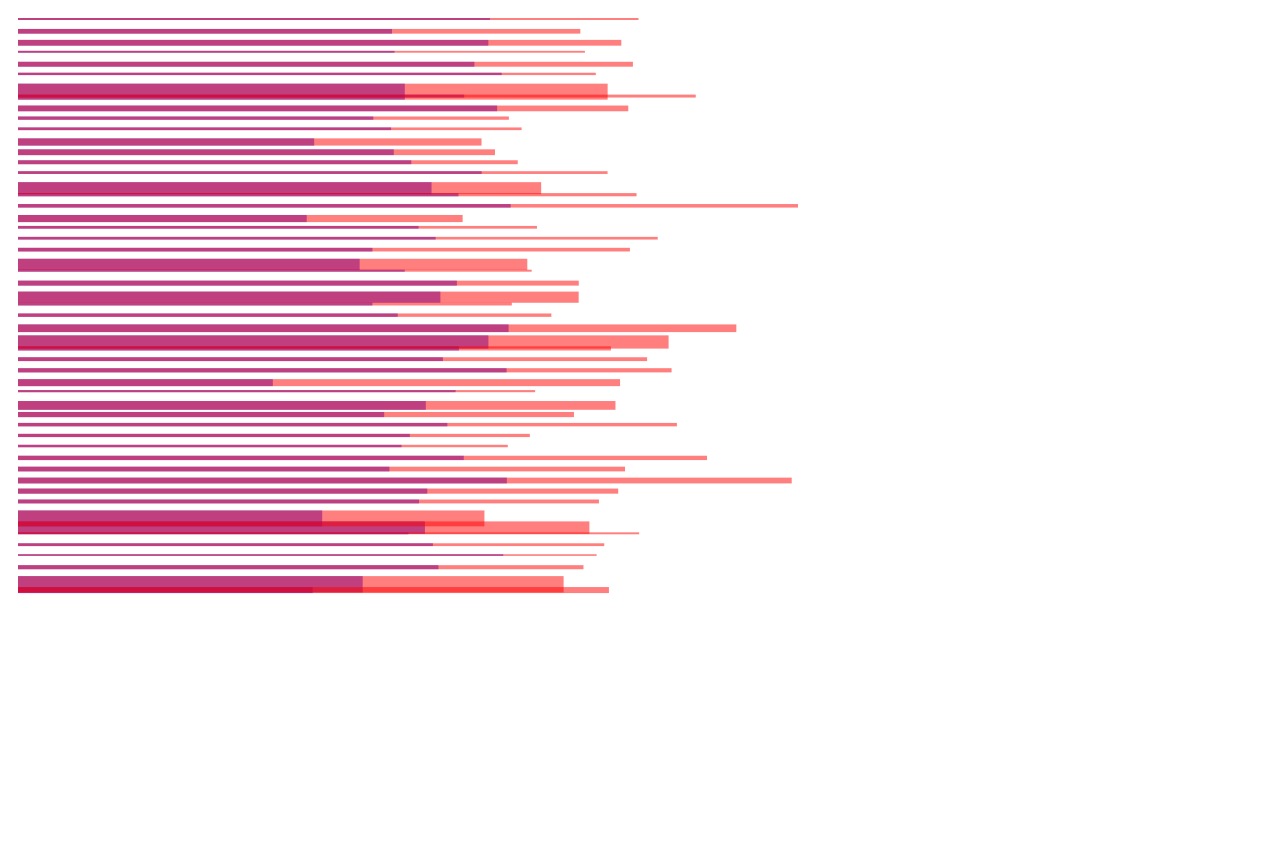
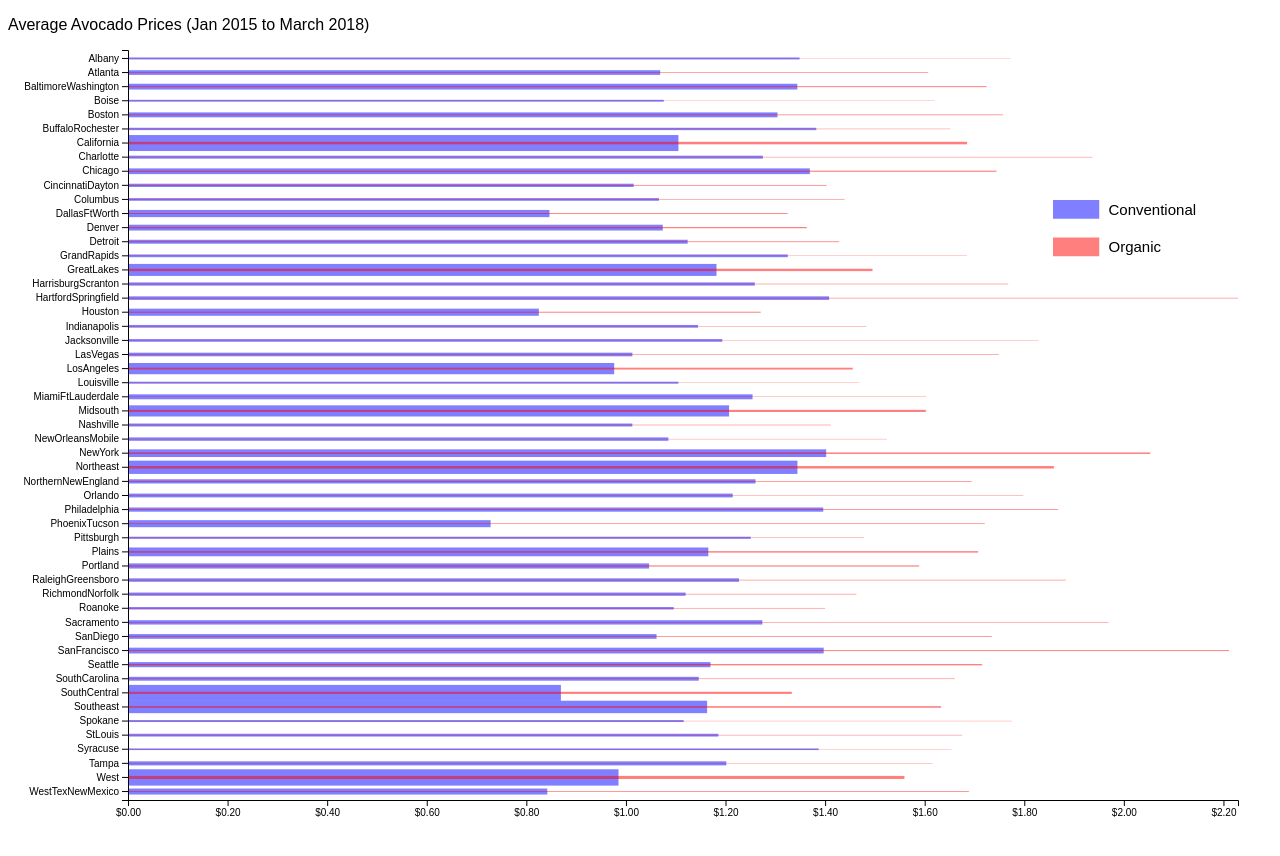
Before and after one commit to Ecboxer/makeoverMonday, a plain HTML site: page wk40AvocadoPrices/index.html in a window 1280 px wide. Before the commit the page ends 800 px from the top, so only its background shows below. Drawn offline with Linux system fonts and the light colour scheme.

Commit message:
Centered bars and added legend

```diff
--- a/wk40AvocadoPrices/index.html
+++ b/wk40AvocadoPrices/index.html
@@ -5,18 +5,25 @@
 	<title>Avocado Prices</title>
 	<script src="d3/d3.js" charset="utf-8"></script>
 	<style>
-	 .bar:hover {
-	     fill: black;
+	 p {
+	     font-family: sans-serif;
+	 }
+	 .yaxis {
+	     font-family: sans-serif;
+	 }
+	 .xaxis {
+	     font-family: sans-serif;
 	 }
 	</style>
     </head>
     <body>
+	<p>Average Avocado Prices (Jan 2015 to March 2018)</p>
 	<script type="text/javascript">
 
 	 //Display specifications
-	 var margin = {top:10, right:10, bottom:10, left:10};
-	 var width = 800 - margin.left - margin.right;
-	 var height = 600 - margin.top - margin.bottom;
+	 var margin = {top:0, right:50, bottom:50, left:120};
+	 var width = window.innerWidth - margin.left - margin.right;
+	 var height = window.innerHeight - margin.top - margin.bottom;
 
 	 d3.csv("resources/avgPrice.csv", function (d) {
 	     return { avgPriceRatio: d.avgPriceRatio,
@@ -39,12 +46,14 @@
 			    .domain(data.map(function (d) {
 				return d.region;
 			    }))
-			    .range([0, height]);
+			    .range([0, height])
+			    .paddingInner(.2)
+			    .paddingOuter(.2);
 
 	     //Scale for height of bars, by total volume
 	     var hScale = d3.scaleLinear()
 			    .domain([0, d3.max(data, function (d) { return d.totConv; })])
-			    .range([0, 4]); //Placeholder range
+			    .range([0, 4]);
 
 	     //Price formatter
 	     var fp = d3.format("$.2f");
@@ -66,7 +75,9 @@
 				     .append("rect")
 				     .attr("class", "bar")
 				     .attr("x", 0)
-				     .attr("y", function (d, i) { return yScale(d.region); })
+				     .attr("y", function (d, i) {
+					 return yScale.bandwidth() / 2 + yScale(d.region) - Math.sqrt(hScale(d.totConv)) / 2;
+				     })
 				     .attr("width", function (d) {
 					 return xScale(d.avgPriceConv);
 				     })
@@ -74,7 +85,11 @@
 					 return Math.sqrt(hScale(d.totConv));
 				     })
 				     .style("fill", "blue")
-				     .style("opacity", .5);
+				     .style("opacity", .5)
+				     .append("title")
+				     .text(function (d) {
+			 		 return d.region + "\nAverage Price Conventional: " + fp(d.avgPriceConv) + "\nAverage Volume: " + fv(d.totConv) + "\nAverage Price Organic: " + fp(d.avgPriceOrg) + "\nAverage Volume: " + fv(d.totOrg);
+				     });
 
 	     //Organic Prices
 	     var rectOrg = container.selectAll(".in")
@@ -83,20 +98,67 @@
 				    .append("rect")
 				    .attr("class", "bar")
 				    .attr("x", 0)
-				    .attr("y", function (d, i) { return yScale(d.region); })
+				    .attr("y", function (d, i) {
+					return yScale.bandwidth() / 2 + yScale(d.region) - Math.sqrt(hScale(d.totOrg)) / 2;
+				    })
 				    .attr("width", function (d) {
 					return xScale(d.avgPriceOrg);
 				    })
 				    .attr("height", function (d) {
-					return Math.sqrt(hScale(d.totConv));
+					return Math.sqrt(hScale(d.totOrg));
 				    })
 				    .style("fill", "red")
 				    .style("opacity", .5)
 				    .append("title")
 				    .text(function (d) {
-			 		return d.region + ":\nAverage Price Conventional: " + fp(d.avgPriceConv) + "\nAverage Volume: " + fv(d.totConv) + "\nAverage Price Organic: " + fp(d.avgPriceOrg) + "\nAverage Volume: " + fv(d.totOrg);
+			 		return d.region + "\nAverage Price Conventional: " + fp(d.avgPriceConv) + "\nAverage Volume: " + fv(d.totConv) + "\nAverage Price Organic: " + fp(d.avgPriceOrg) + "\nAverage Volume: " + fv(d.totOrg);
 				    });
 
+	     //X axis
+	     container.append("g")
+		      .attr("class", "xaxis")
+		      .attr("transform", "translate(0," + height + ")")
+		      .call(d3.axisBottom(xScale)
+			      .tickFormat(d3.format("$.2f")));
+
+	     //Y axis
+	     container.append("g")
+		      .attr("class", "yaxis")
+		      .call(d3.axisLeft(yScale));
+
+	     //Legend
+	     var widthLeg = width / 6
+	     var heightLeg = height / 5
+
+	     var legendConv = container.append("rect")
+				       .attr("x", width - widthLeg)
+				       .attr("y", heightLeg)
+				       .attr("width", widthLeg / 4)
+				       .attr("height", heightLeg / 8)
+				       .style("fill", "blue")
+				       .style("opacity", .5)
+
+	     var legendOrg = container.append("rect")
+				      .attr("x", width - widthLeg)
+				      .attr("y", heightLeg * 1.25)
+				      .attr("width", widthLeg / 4)
+				      .attr("height", heightLeg / 8)
+				      .style("fill", "red")
+				      .style("opacity", .5);
+
+	     var keyConv = container.append("text")
+				    .attr("x", width - widthLeg * .7)
+				    .attr("y", heightLeg * 1.0975)
+				    .text("Conventional")
+				    .attr("font-size", heightLeg / 10 + "px")
+				    .attr("font-family", "sans-serif");
+
+	     var keyOrg = container.append("text")
+				   .attr("x", width - widthLeg * .7)
+				   .attr("y", heightLeg * 1.3475)
+				   .text("Organic")
+				   .attr("font-size", heightLeg / 10 + "px")
+				   .attr("font-family", "sans-serif");
 	 })
 
 	</script>
```
Also changed, not shown: 1 other file.
